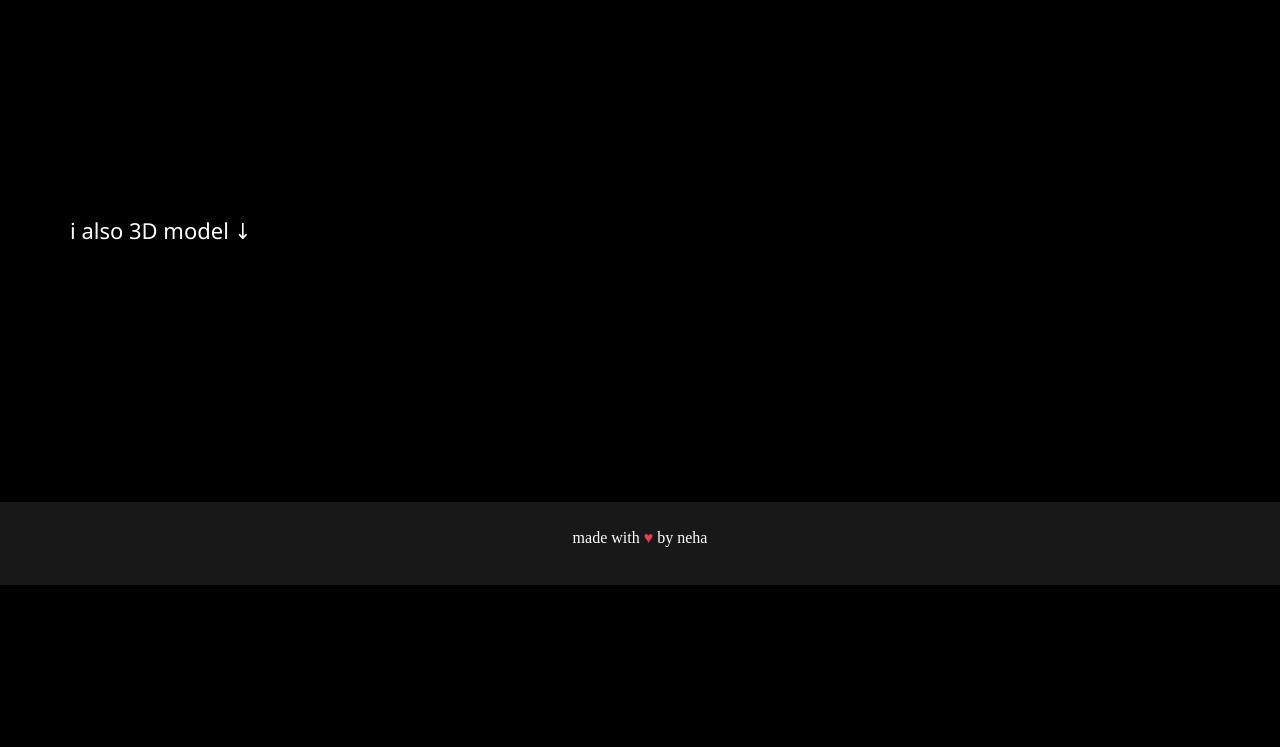
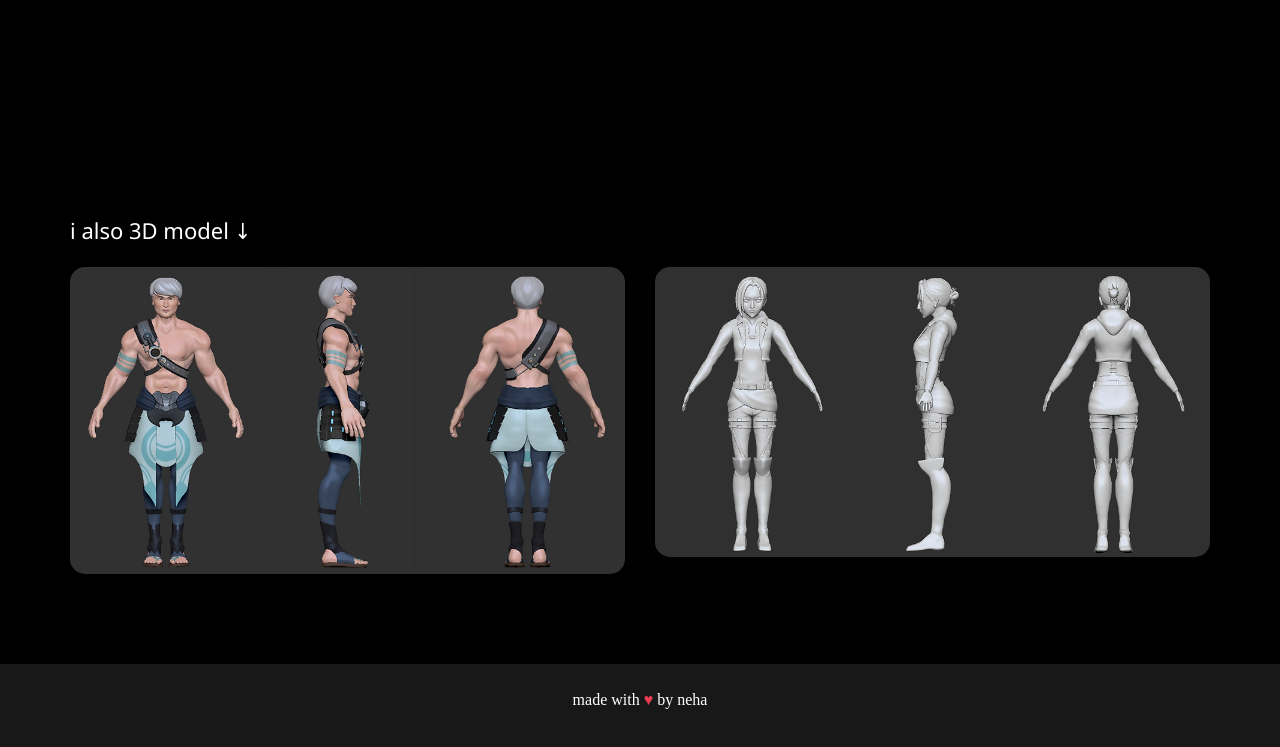
Before and after one commit to nkuchipudi2020/PortfolioWebsite2, a plain HTML site: page play.html in a window 1280 px wide. Shown: the part 53-800 px from the top of the page. Drawn offline with nearby package versions, Linux system fonts and the light colour scheme.

Commit message:
3d modeling page

```diff
--- a/play.html
+++ b/play.html
@@ -42,20 +42,31 @@
       <ul class="nav navbar-nav navbar-right collapse navbar-collapse">
         <li><a href="index.html" style="color:white; font-family:'Montserrat';">HOME</a></li>
         <li class="active"><a href="play.html" style="background-color:black; color:orange; font-family:'Montserrat'; font-weight:bold">PLAY</a></li>
-        <li><a href="#" style="color:white; font-family:'Montserrat';">RESUME</a></li>
+        <li><a href="Neha_Kuchipudi_Resume(2022)(1).pdf" style="color:white; font-family:'Montserrat';">RESUME</a></li>
         <li><a href="contact.html" style="color:white; font-family:'Montserrat';">CONTACT</a></li>
       </ul>
     </div>
   </nav>
 
 
-<div class="container text-left" style="background-color:black; padding-bottom:50px;">
+<div class="container text-left" style="background-color:black; padding-bottom:15px;">
   <h1 style="font-family:'Segoe UI', Tahoma, Geneva, Verdana, sans-serif;
   font-size:22px;
   padding-top:200px;
-    padding-bottom:200px;
   color:white;">i also 3D model  ↓</h1>
 </div>
+
+<div class="container text-center" style="background-color:black; padding-bottom:50px;">
+  <div class="row" style="background-color:black; justify-content:space-around">
+    <div class="col-sm-6 justify-content-center" style="justify-content:center">
+      <img src="3dmodelimg.png" class="img-responsive" style="width:100%; border-radius:15px; margin-bottom:20px;" alt="Image">
+    </div>
+    <div class="col-sm-6 justify-content-center">
+      <img src="3dmodelimg2.png" class="img-responsive" style="height:200%; border-radius:15px; margin-bottom:20px;" alt="Image">
+    </div>
+  </div>
+</div><br>
+
 
 <footer class="container-fluid text-center">
   <p style="font-family:'Montserrat';
```
Also changed, not shown: contact.html (+1 -1 lines), index.html (+3 -3 lines), 3dmodelimg.png (added), 3dmodelimg2.png (added), 1 other file.
